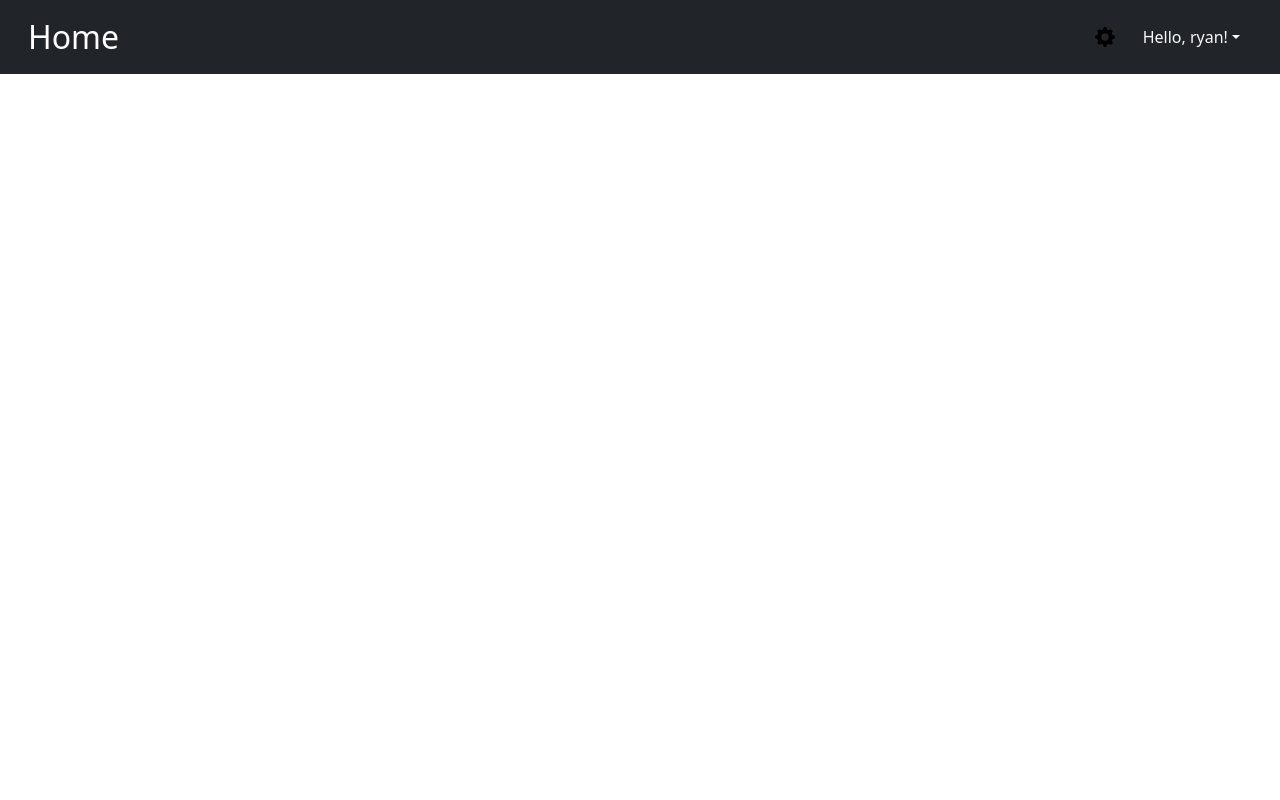
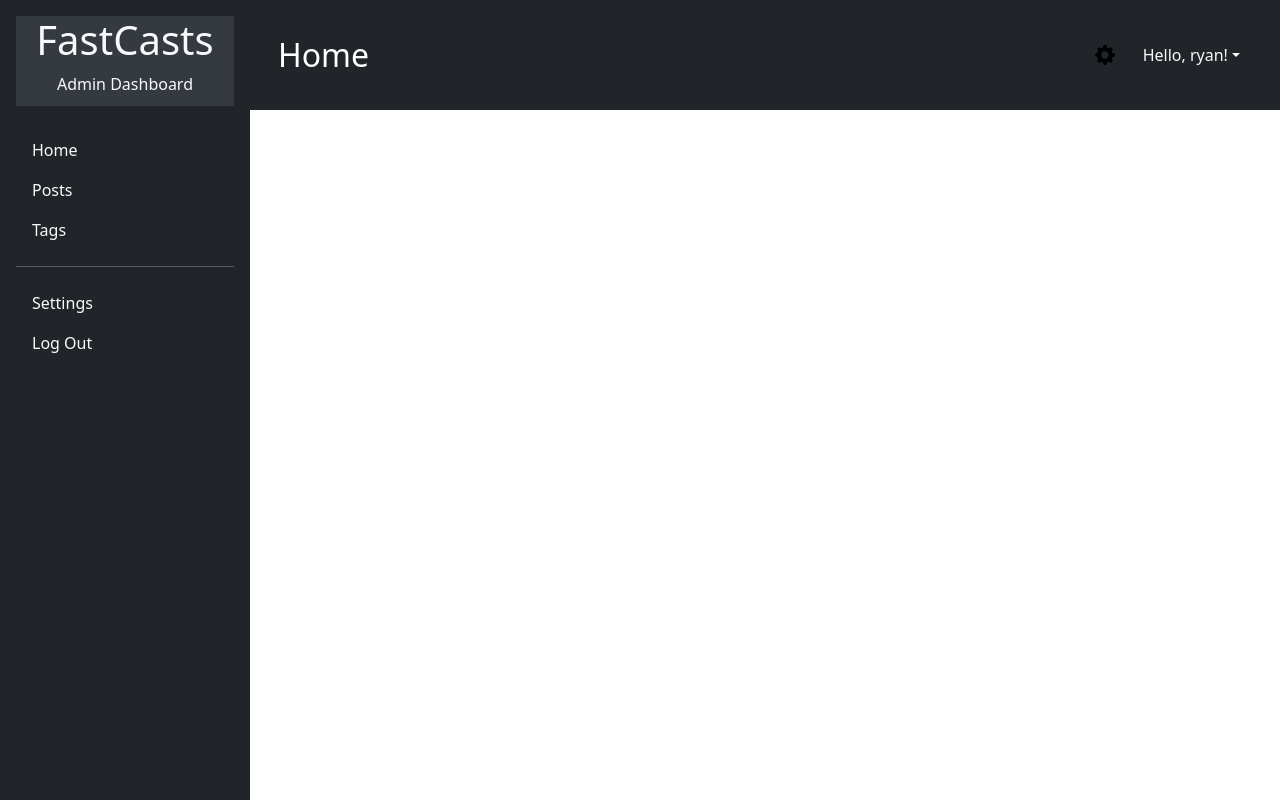
Before and after one commit to ryangholland/top-blog-admin, a React (Vite) app: page / in a window 1280 px wide. Built offline with nearby package versions, Linux system fonts and the light colour scheme.

Commit message:
Create Sidebar component, adjust overall App layout

```diff
--- a/src/App.jsx
+++ b/src/App.jsx
@@ -1,14 +1,19 @@
 import Header from "./components/Header";
+import Sidebar from "./components/Sidebar";
 
 function App() {
   return (
-    <>
-      <Header
-        pageTitle="Home"
-        userName="ryan"
-        onLogout={() => console.log("Logging out...")}
-      />
-    </>
+    <div className="d-flex">
+      <Sidebar />
+      <div className="flex-grow-1">
+        <Header
+          pageTitle="Home"
+          userName="ryan"
+          onLogout={() => console.log("Logging out...")}
+        />
+        {/* Main content goes here */}
+      </div>
+    </div>
   );
 }
 
--- a/src/components/Header.jsx
+++ b/src/components/Header.jsx
@@ -3,7 +3,7 @@ import { GearFill } from "react-bootstrap-icons";
 
 export default function Header({ pageTitle, userName, onLogout }) {
   return (
-    <Navbar bg="dark" variant="dark" className="px-3">
+    <Navbar bg="dark" variant="dark" className="px-3" style={{ height: "110px" }}>
       <Container fluid>
         {/* Left: Page Title */}
         <Navbar.Brand className="fs-2">{pageTitle}</Navbar.Brand>
--- /dev/null
+++ b/src/components/Sidebar.jsx
@@ -0,0 +1,29 @@
+import { Nav } from "react-bootstrap";
+
+export default function Sidebar() {
+  return (
+    <div
+      className="d-flex flex-column bg-dark text-light vh-100 p-3"
+      style={{ width: "250px" }}
+    >
+      {/* Project Name */}
+      <div className="mb-4" style={{ backgroundColor: "#343a40", height: "90px" }}>
+        <h1 className="text-center">FastCasts</h1>
+        <p className="text-center">Admin Dashboard</p>
+      </div>
+
+      {/* Navigation Links */}
+      <Nav className="flex-column">
+        <Nav.Link href="/" className="text-light">Home</Nav.Link>
+        <Nav.Link href="/posts" className="text-light">Posts</Nav.Link>
+        <Nav.Link href="/tags" className="text-light">Tags</Nav.Link>
+
+        {/* Horizontal Break */}
+        <hr className="bg-secondary" />
+
+        <Nav.Link href="/settings" className="text-light">Settings</Nav.Link>
+        <Nav.Link href="/logout" className="text-light">Log Out</Nav.Link>
+      </Nav>
+    </div>
+  );
+}
```
